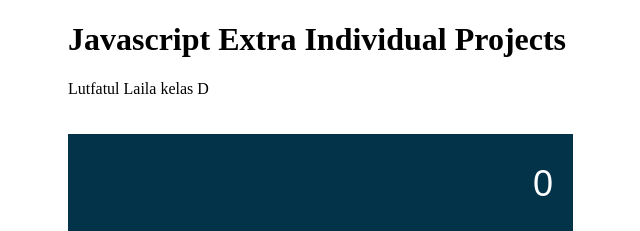
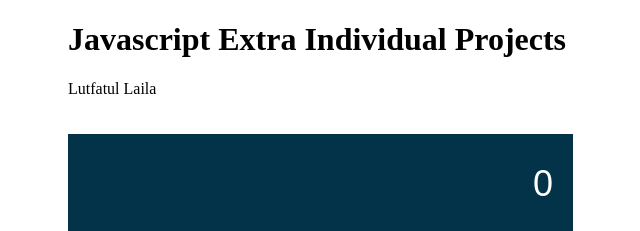
Before and after one commit to lutfatullaila/Calculator, a plain HTML site: page index.html in a window 1280 px wide. Shown: the top 231 px of the page, 196-836 px from the left. Drawn offline with Linux system fonts and the light colour scheme.

Commit message:
Update index.html

```diff
--- a/index.html
+++ b/index.html
@@ -10,7 +10,7 @@
 <body>
     <div class="header">
         <h1>Javascript Extra Individual Projects</h1>
-        <p>Lutfatul Laila <span> kelas D</span></p>
+        <p>Lutfatul Laila</p>
     </div>
     <div class="calculator">
         <input type="text" class="calculator-screen" value="0" disabled>
```
